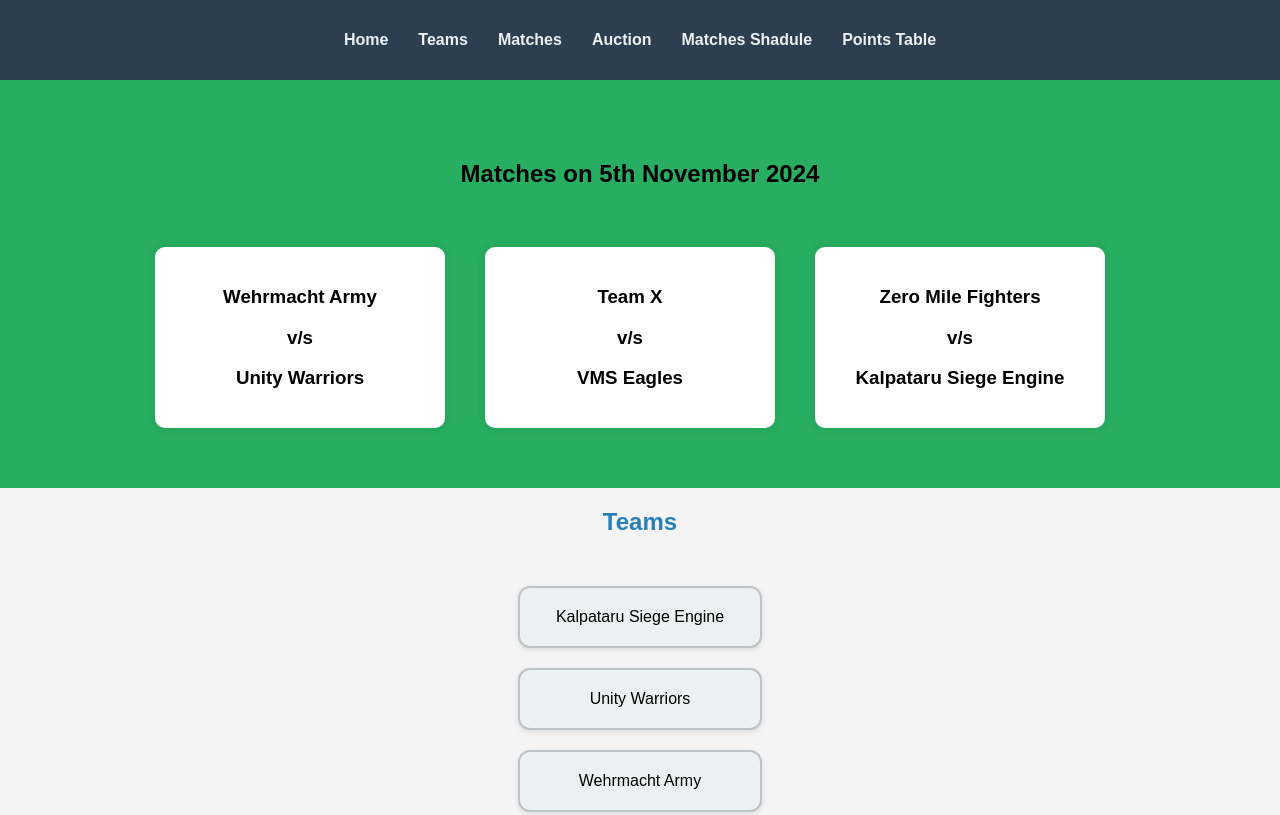
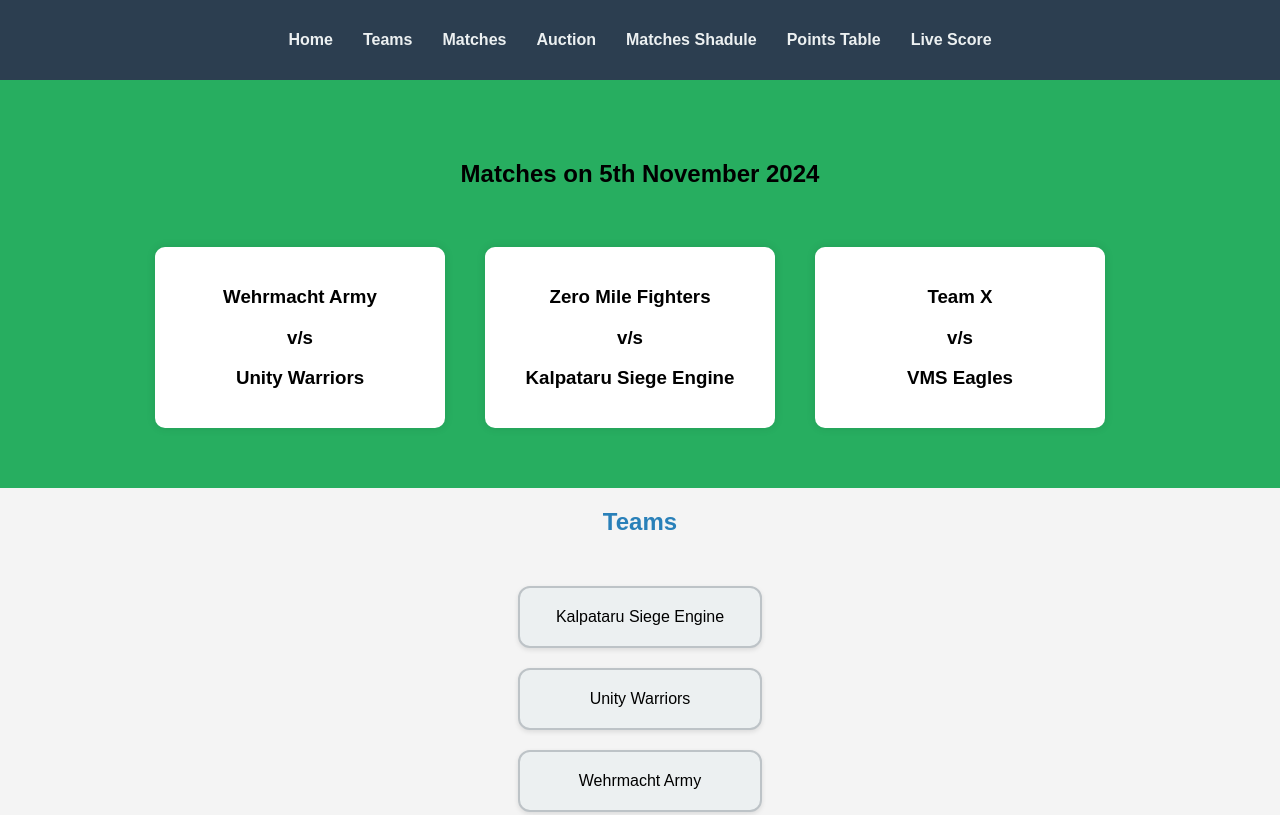
Before and after one commit to krushna04/KVPL, a plain HTML site: page index.html in a window 1280 px wide. Shown: the top 815 px of the page. Drawn offline with Linux system fonts and the light colour scheme.

Commit message:
Update index.html

```diff
--- a/index.html
+++ b/index.html
@@ -18,6 +18,7 @@
                 <li><a href="auction.html" target=”_blank”>Auction</a></li>
                 <li><a href="matchshadule.html" target=”_blank”>Matches Shadule</a></li>
                 <li><a href="pointstable.html" target=”_blank”>Points Table</a></li>
+                <li><a href="live/index.html" target=”_blank”>Live Score</a></li>
             </ul>
         </nav>
     </header>
@@ -35,15 +36,16 @@
             </div>
             <br>
             <div class="mom-card">
+                <h3 class="news">Zero Mile Fighters</h3>
+                <h3 class="news">v/s</h3>
+                <h3 class="news">Kalpataru Siege Engine</h3>
+
+            </div>
+            <br>
+            <div class="mom-card">
                 <h3 class="news">Team X</h3>
                 <h3 class="news">v/s</h3>
                 <h3 class="news">VMS Eagles</h3>
-            </div>
-            <br>
-            <div class="mom-card">
-                <h3 class="news">Zero Mile Fighters</h3>
-                <h3 class="news">v/s</h3>
-                <h3 class="news">Kalpataru Siege Engine</h3>
             </div>
             <br>
         </div>
```
